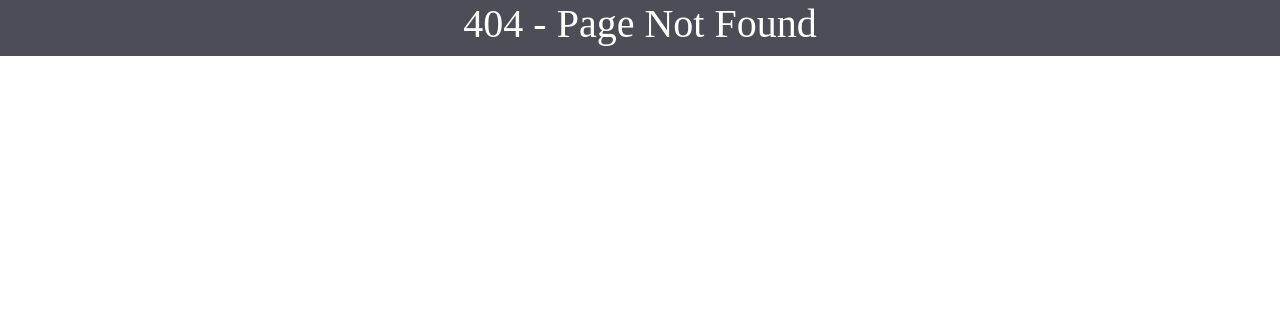
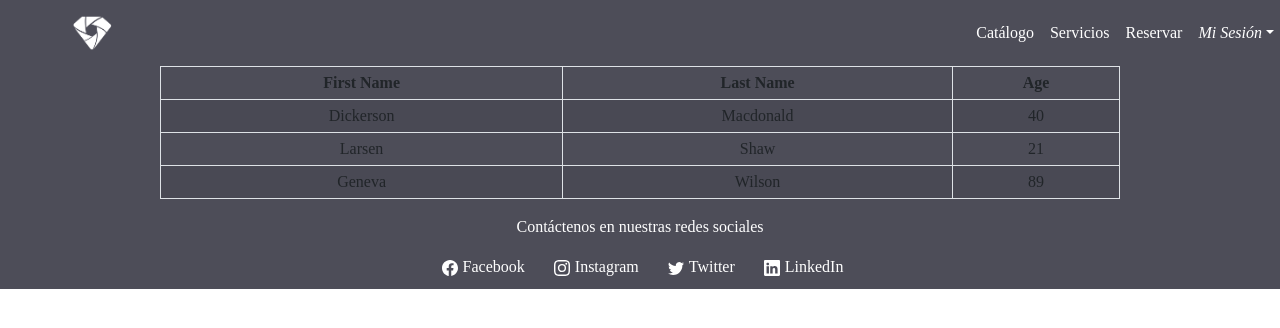
Before and after one commit to LuismadelValle/EstudioCasaLily, a Vue app in the folder plusstudio/plusstudio/: page /services in a window 1280 px wide. Before the commit this address had no page. Shown: the top 328 px of the page. Built offline with nearby package versions, Linux system fonts and the light colour scheme.

Commit message:
adding table as component

```diff
--- a/plusstudio/plusstudio/src/components/Navbar.vue
+++ b/plusstudio/plusstudio/src/components/Navbar.vue
@@ -14,7 +14,7 @@
           <b-collapse id="nav-collapse" is-nav>
             <b-navbar-nav>
               <b-nav-item href="/catalog">Catálogo</b-nav-item>
-              <b-nav-item href="#">Servicios</b-nav-item>
+              <b-nav-item href="/services">Servicios</b-nav-item>
               <b-nav-item href="#">Reservar</b-nav-item>
             </b-navbar-nav>
 
--- /dev/null
+++ b/plusstudio/plusstudio/src/components/servicesTable.vue
@@ -0,0 +1,36 @@
+<template>
+  <div>
+    <b-table
+      id="servicesTable"
+      responsive
+      striped
+      bordered
+      small
+      :items="items"
+      :fields="fields"
+    ></b-table>
+  </div>
+</template>
+
+<script>
+export default {
+  data() {
+    return {
+      fields: ['first_name', 'last_name', 'age'],
+      items: [
+        { age: 40, first_name: 'Dickerson', last_name: 'Macdonald' },
+        { age: 21, first_name: 'Larsen', last_name: 'Shaw' },
+        { age: 89, first_name: 'Geneva', last_name: 'Wilson' }
+      ]
+    }
+  }
+}
+</script>
+
+<style>
+  #servicesTable {
+    margin-left: auto !important;
+    margin-right: auto !important;
+    width: 75%;
+  }
+</style>
--- a/plusstudio/plusstudio/src/router/index.ts
+++ b/plusstudio/plusstudio/src/router/index.ts
@@ -2,6 +2,7 @@ import Vue from 'vue'
 import VueRouter, { RouteConfig } from 'vue-router'
 import customerHomeView from '@/views/customerHomeView.vue'
 import catalog from '@/views/catalog.vue'
+import service from '@/views/service.vue'
 import PageNotFound from '@/views/PageNotFound.vue'
 
 Vue.use(VueRouter)
@@ -21,6 +22,11 @@ const routes: Array<RouteConfig> = [
     component: () => import(/* webpackChunkName: "about" */ '@/views/catalog.vue')
   },
   {
+    path: '/services',
+    name: 'services',
+    component: () => import('@/views/service.vue')
+  },
+  {
     path: '*',
     name: 'NotFound',
     component: PageNotFound
--- /dev/null
+++ b/plusstudio/plusstudio/src/views/service.vue
@@ -0,0 +1,21 @@
+<template>
+  <div>
+    <Navbar />
+    <ServTable />
+    <Footer />
+  </div>
+</template>
+
+<script lang="ts">
+import Navbar from '@/components/Navbar.vue';
+import ServTable from '@/components/servicesTable.vue';
+import Footer from '@/components/Footer.vue';
+
+export default {
+  components: {
+    Navbar,
+    ServTable,
+    Footer
+  }
+}
+</script>
```
